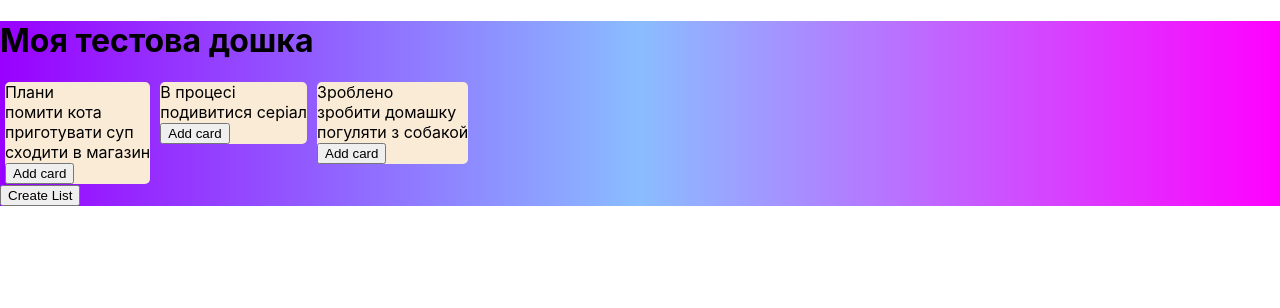
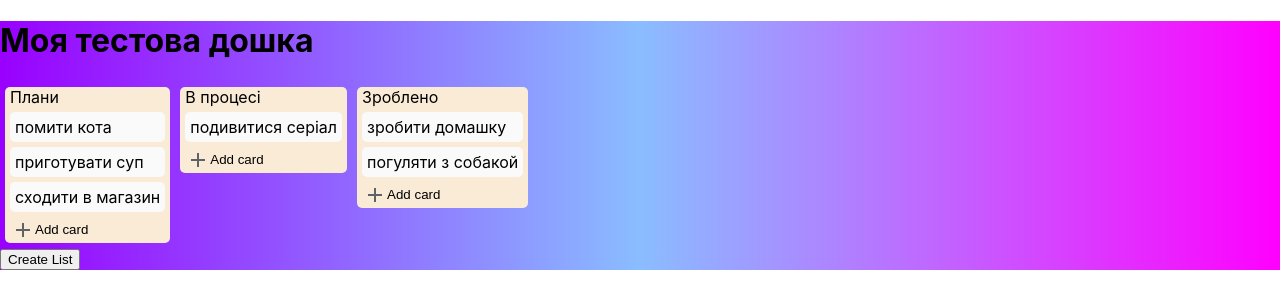
Before and after one commit to itsvetal/trello, a React (Create React App) app: page /board in a window 1280 px wide. Shown: the top 308 px of the page. Built offline with nearby package versions, Linux system fonts and the light colour scheme.

Commit message:
Work with styles, created mixin.scss and variables.scss V1.0.8

```diff
--- a/src/pages/Board/board.scss
+++ b/src/pages/Board/board.scss
@@ -1,3 +1,4 @@
+
 .board-container {
   background-image: linear-gradient(to right, #9900FF, #8abdff, #FF00FF);
 
--- a/src/pages/Board/components/Card/Card.tsx
+++ b/src/pages/Board/components/Card/Card.tsx
@@ -1,4 +1,6 @@
 import React from 'react';
+import './card.scss';
+import '../variables.scss';
 
 interface CardProps {
   title: string;
--- a/src/pages/Board/components/Card/card.scss
+++ b/src/pages/Board/components/Card/card.scss
@@ -0,0 +1,8 @@
+@use '../mixin.scss';
+@use '../variables.scss';
+
+.card-container {
+  background-color: #fafafa;
+  @include mixin.idents(5px);
+  border-radius: variables.$items-border-radius;
+}
--- a/src/pages/Board/components/List/List.tsx
+++ b/src/pages/Board/components/List/List.tsx
@@ -6,7 +6,7 @@ import { Card } from '../Card/Card';
 export function List({ title, cards }: IListProps): React.ReactElement {
   return (
     <div className="list-container">
-      <div>{title}</div>
+      <div className="list-title">{title}</div>
       <div>
         {cards.map((card) => (
           <div key={card.id}>
@@ -14,7 +14,16 @@ export function List({ title, cards }: IListProps): React.ReactElement {
           </div>
         ))}
       </div>
-      <button>Add card</button>
+      <div className="list-button">
+        <button>
+          <svg xmlns="http://www.w3.org/2000/svg" height="24px" viewBox="0 -960 960 960" width="24px" fill="#5f6368">
+            <path d="M440-440H200v-80h240v-240h80v240h240v80H520v240h-80v-240Z" />
+          </svg>
+          <div>
+            <span>Add card</span>
+          </div>
+        </button>
+      </div>
     </div>
   );
 }
--- a/src/pages/Board/components/List/list.scss
+++ b/src/pages/Board/components/List/list.scss
@@ -1,5 +1,20 @@
 .list-container {
   background-color: antiquewhite;
   border-radius: 5px;
-  margin: auto 5px;
+  margin: 5px;
+
+  .list-title {
+    margin: 5px;
+  }
+
+  .list-button button {
+      display: flex;
+      flex-direction: row;
+      align-items: center;
+      border: none;
+      background: none;
+      cursor: pointer;
+    }
+
+
 }
--- /dev/null
+++ b/src/pages/Board/components/mixin.scss
@@ -0,0 +1,4 @@
+@mixin idents ($property) {
+  margin: $property;
+  padding: $property;
+}
--- /dev/null
+++ b/src/pages/Board/components/variables.scss
@@ -0,0 +1 @@
+$items-border-radius: 5px;
```
